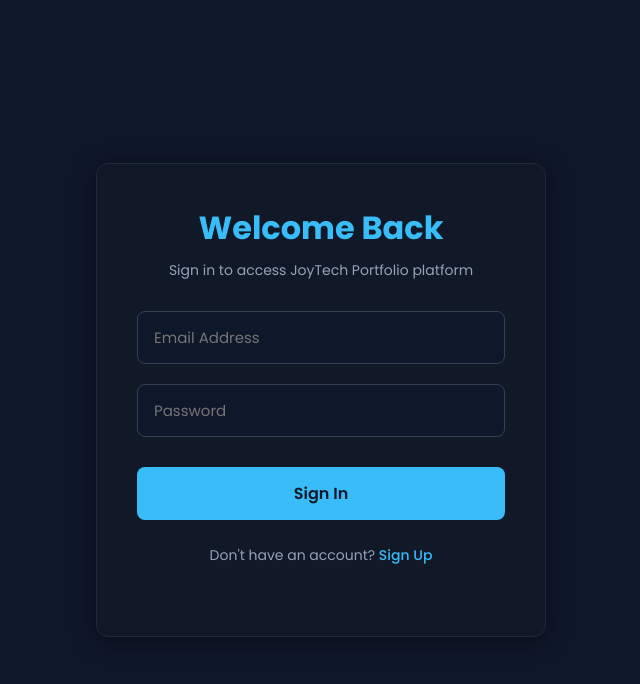
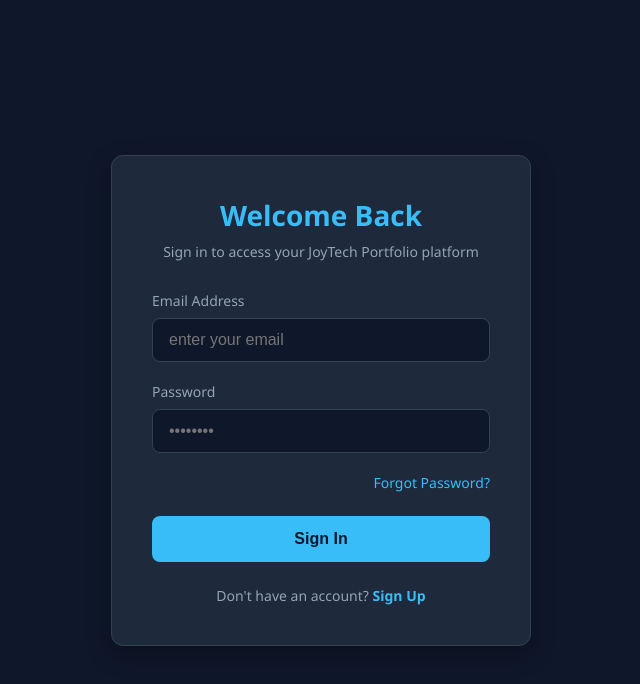
Before and after one commit to joywillie/portfolio, a website: page signin.html in a window 1280 px wide. Shown: the whole page, without its empty margins (319-959 px from the left). Drawn offline with Linux system fonts and the light colour scheme.

Commit message:
Refactor signin.html for improved structure and style

```diff
--- a/signin.html
+++ b/signin.html
@@ -4,69 +4,141 @@
     <meta charset="UTF-8">
     <meta name="viewport" content="width=device-width, initial-scale=1.0">
     <title>Sign In - JoyTech</title>
-  <link href="https://fonts.googleapis.com/css2?family=Poppins:wght@300;400;500;600;700&display=swap" rel="stylesheet">
     <style>
-    * { margin: 0; padding: 0; box-sizing: border-box; font-family: 'Poppins', sans-serif; }
-    body { background: #0f172a; color: #ffffff; min-height: 100vh; display: flex; justify-content: center; align-items: center; padding: 20px; }
-    .auth-card { background: #111827; border: 1px solid #1e293b; border-radius: 12px; padding: 40px; width: 100%; max-width: 450px; box-shadow: 0 4px 25px rgba(0,0,0,0.4); text-align: center; }
-    .auth-card h1 { font-size: 32px; font-weight: 700; color: #38bdf8; margin-bottom: 8px; }
-    .auth-card p { color: #94a3b8; font-size: 14px; margin-bottom: 30px; }
-    form { display: flex; flex-direction: column; gap: 20px; }
-    .form-group input { width: 100%; background: #0f172a; border: 1px solid #334155; padding: 14px 16px; border-radius: 8px; color: #ffffff; font-size: 15px; outline: none; transition: border-color 0.3s; }
-    .form-group input:focus { border-color: #38bdf8; }
-    .action-btn { background: #38bdf8; color: #0f172a; border: none; padding: 14px; border-radius: 8px; font-weight: 600; font-size: 16px; cursor: pointer; transition: background 0.3s; width: 100%; margin-top: 10px; }
-    .action-btn:hover { background: #0ea5e9; }
-    .auth-links { margin-top: 25px; font-size: 14px; color: #94a3b8; }
-    .auth-links a { color: #38bdf8; text-decoration: none; font-weight: 500; }
-    .auth-links a:hover { text-decoration: underline; }
-    .status-msg { font-size: 14px; margin-bottom: 15px; display: none; padding: 10px; border-radius: 6px; }
+        * {
+            box-sizing: border-box;
+            margin: 0;
+            padding: 0;
+        }
+        body {
+            font-family: 'Segoe UI', Tahoma, Geneva, Verdana, sans-serif;
+            background-color: #0f172a;
+            color: #ffffff;
+            display: flex;
+            justify-content: center;
+            align-items: center;
+            height: 100vh;
+        }
+        .login-container {
+            background-color: #1e293b;
+            padding: 40px;
+            border-radius: 12px;
+            box-shadow: 0 8px 24px rgba(0, 0, 0, 0.3);
+            width: 100%;
+            max-width: 420px;
+            border: 1px solid #334155;
+        }
+        .login-header {
+            text-align: center;
+            margin-bottom: 30px;
+        }
+        .login-header h2 {
+            color: #38bdf8;
+            font-size: 28px;
+            margin-bottom: 8px;
+        }
+        .login-header p {
+            color: #94a3b8;
+            font-size: 14px;
+        }
+        .form-group {
+            margin-bottom: 20px;
+            text-align: left;
+        }
+        .form-group label {
+            display: block;
+            margin-bottom: 8px;
+            color: #94a3b8;
+            font-size: 14px;
+        }
+        .form-group input {
+            width: 100%;
+            padding: 12px 16px;
+            background-color: #0f172a;
+            border: 1px solid #334155;
+            border-radius: 8px;
+            color: #ffffff;
+            font-size: 16px;
+            outline: none;
+            transition: border-color 0.2s;
+        }
+        .form-group input:focus {
+            border-color: #38bdf8;
+        }
+        .form-options {
+            display: flex;
+            justify-content: flex-end;
+            margin-bottom: 24px;
+            font-size: 14px;
+        }
+        .form-options a {
+            color: #38bdf8;
+            text-decoration: none;
+        }
+        .form-options a:hover {
+            text-decoration: underline;
+        }
+        .btn-submit {
+            width: 100%;
+            padding: 14px;
+            background-color: #38bdf8;
+            color: #0f172a;
+            border: none;
+            border-radius: 8px;
+            font-size: 16px;
+            font-weight: bold;
+            cursor: pointer;
+            transition: background-color 0.2s;
+        }
+        .btn-submit:hover {
+            background-color: #0ea5e9;
+        }
+        .login-footer {
+            text-align: center;
+            margin-top: 24px;
+            color: #94a3b8;
+            font-size: 14px;
+        }
+        .login-footer a {
+            color: #38bdf8;
+            text-decoration: none;
+            font-weight: bold;
+        }
+        .login-footer a:hover {
+            text-decoration: underline;
+        }
     </style>
 </head>
 <body>
-  <main class="auth-card">
-    <h1>Welcome Back</h1>
-    <p>Sign in to access JoyTech Portfolio platform</p>
-    <div id="status-box" class="status-msg"></div>
-    <form id="signin-form">
-      <div class="form-group"><input type="email" id="email" placeholder="Email Address" required></div>
-      <div class="form-group"><input type="password" id="password" placeholder="Password" required></div>
-      <button type="submit" class="action-btn">Sign In</button>
+
+    <div class="login-container">
+        <div class="login-header">
+            <h2>Welcome Back</h2>
+            <p>Sign in to access your JoyTech Portfolio platform</p>
+        </div>
+
+        <form action="/api/auth/signin" method="POST">
+            <div class="form-group">
+                <label for="email">Email Address</label>
+                <input type="email" id="email" name="email" placeholder="enter your email" required>
+            </div>
+
+            <div class="form-group">
+                <label for="password">Password</label>
+                <input type="password" id="password" name="password" placeholder="••••••••" required>
+            </div>
+
+            <div class="form-options">
+                <a href="/forgot-password">Forgot Password?</a>
+            </div>
+
+            <button type="submit" class="btn-submit">Sign In</button>
         </form>
-    <div class="auth-links">
-      <p>Don't have an account? <a href="/signup">Sign Up</a></p>
+
+        <div class="login-footer">
+            Don't have an account? <a href="/signup">Sign Up</a>
         </div>
-  </main>
-  <script>
-    document.getElementById("signin-form").addEventListener("submit", async (e) => {
-      e.preventDefault();
-      const email = document.getElementById("email").value;
-      const password = document.getElementById("password").value;
-      const statusBox = document.getElementById("status-box");
+    </div>
 
-      try {
-        const response = await fetch('/api/auth/signin', {
-          method: 'POST',
-          headers: { 'Content-Type': 'application/json' },
-          body: JSON.stringify({ email, password })
-        });
-        const data = await response.json();
-        if (data.success) {
-          statusBox.style.background = "rgba(34, 197, 94, 0.1)";
-          statusBox.style.color = "#22c55e";
-          statusBox.textContent = "Success! Entering portfolio...";
-          statusBox.style.display = "block";
-          window.location.href = "/";
-        } else {
-          statusBox.style.background = "rgba(239, 68, 68, 0.1)";
-          statusBox.style.color = "#ef4444";
-          statusBox.textContent = data.message;
-          statusBox.style.display = "block";
-        }
-      } catch (err) {
-        statusBox.textContent = "Connection error to authentication gateway.";
-        statusBox.style.display = "block";
-      }
-    });
-  </script>
 </body>
 </html>
```
Lines whose indentation alone changed are shown as unchanged.
